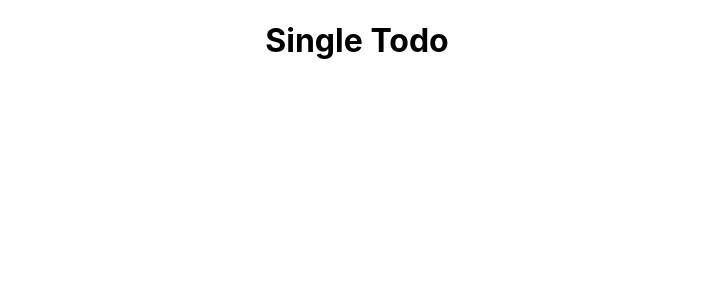
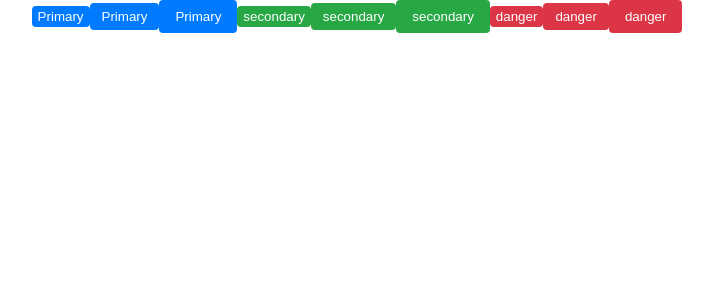
Before and after one commit to mukilathuruvan/frenzo-react, a React (Create React App) app in the folder my-app/: page / in a window 1280 px wide. Shown: the top 300 px of the page, without its empty margins (283-996 px from the left). Built offline with nearby package versions, Linux system fonts and the light colour scheme.

Commit message:
button variants with props

```diff
--- a/my-app/src/App.js
+++ b/my-app/src/App.js
@@ -1,9 +1,35 @@
 import "./App.css";
-import Todo from "./components/condinal rendering/Todo";
+import Button from "./components/Button";
 function App() {
   return (
     <div className="App">
-      <Todo status/>
+      <Button variant={"primary"} rounded size={"sm"}>
+        Primary
+      </Button>
+      <Button variant={"primary"} rounded size={"md"}>
+        Primary
+      </Button>
+      <Button variant={"primary"} rounded size={"lg"}>
+        Primary
+      </Button>
+      <Button variant={"secondary"} rounded size={"sm"}>
+        secondary
+      </Button>
+      <Button variant={"secondary"} rounded size={"md"}>
+        secondary
+      </Button>
+      <Button variant={"secondary"} rounded size={"lg"}>
+        secondary
+      </Button>
+      <Button variant={"danger"} rounded size={"sm"}>
+        danger
+      </Button>
+      <Button variant={"danger"} rounded size={"md"}>
+        danger
+      </Button>
+      <Button variant={"danger"} rounded size={"lg"}>
+        danger
+      </Button>
     </div>
   );
 }
--- a/my-app/src/components/Button.jsx
+++ b/my-app/src/components/Button.jsx
@@ -1,8 +1,14 @@
 import React from "react";
-import styles from "../style/button.module.css";
-
-const Button = ({ children }) => {
-  return <button className={styles.primary}>{children}</button>;
+import "../style/button.css";
+const Button = ({ children, rounded, variant, size }) => {
+  return (
+    <button
+      className={` button ${variant ? variant : ""} ${rounded ? "rounded" : ""}
+      ${size ? size : ""}
+      `}>
+      {children}
+    </button>
+  );
 };
 
 export default Button;
--- a/my-app/src/style/button.css
+++ b/my-app/src/style/button.css
@@ -1,9 +1,30 @@
+.button {
+  color: #fff;
+  border: none;
+}
+
 .primary {
-  border: 1px blue solid;
+  background-color: #007bff;
 }
 .secondary {
-  border: 1px solid rgb(164, 36, 164);
+  background-color: #28a745;
 }
 .danger {
-  border: 1px solid red;
+  background-color: #dc3545;
 }
+.rounded {
+  border-radius: 4px;
+}
+.md {
+  padding: 6px 12px;
+}
+
+.sm {
+  padding: 3px 6px;
+}
+.lg {
+  padding: 9px 16px;
+}
+.border-none {
+  border: none;
+}
```
Also changed, not shown: my-app/src/components/condinal rendering/Color.jsx (+7 -7 lines).
